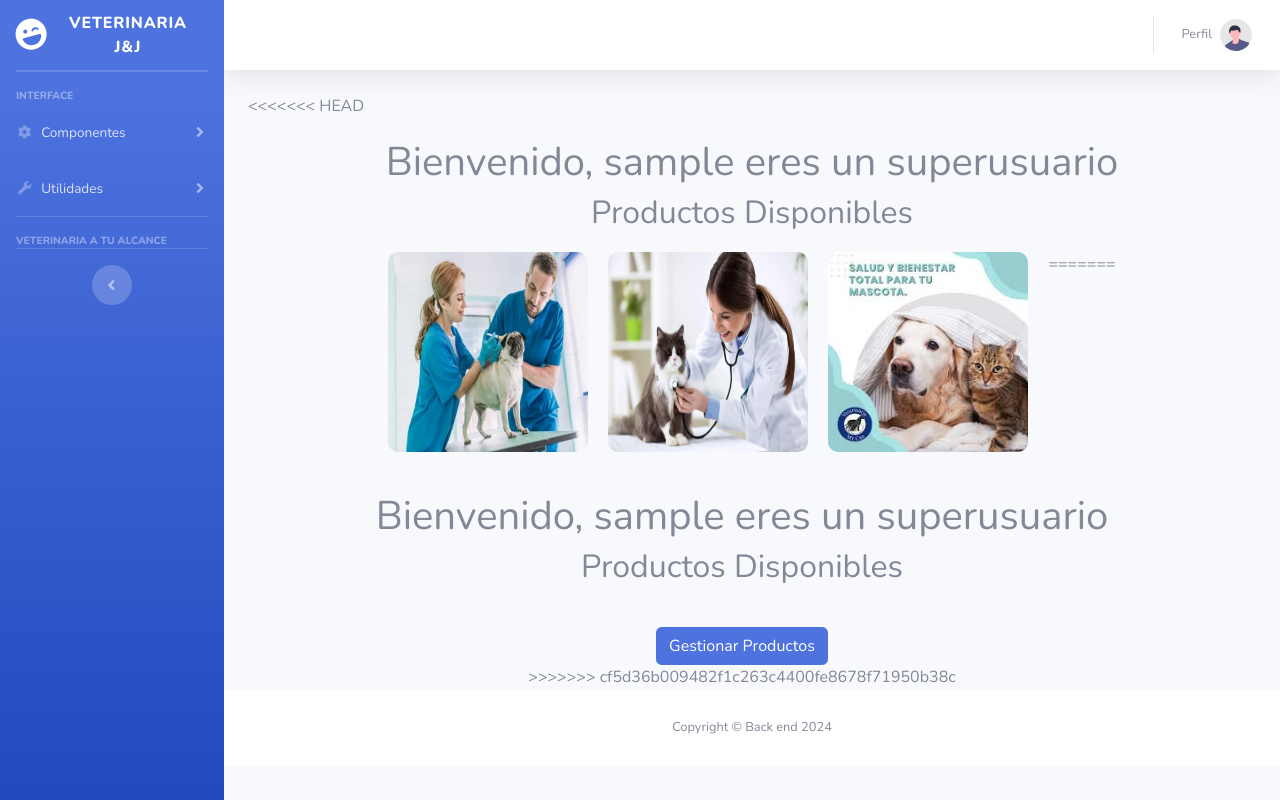
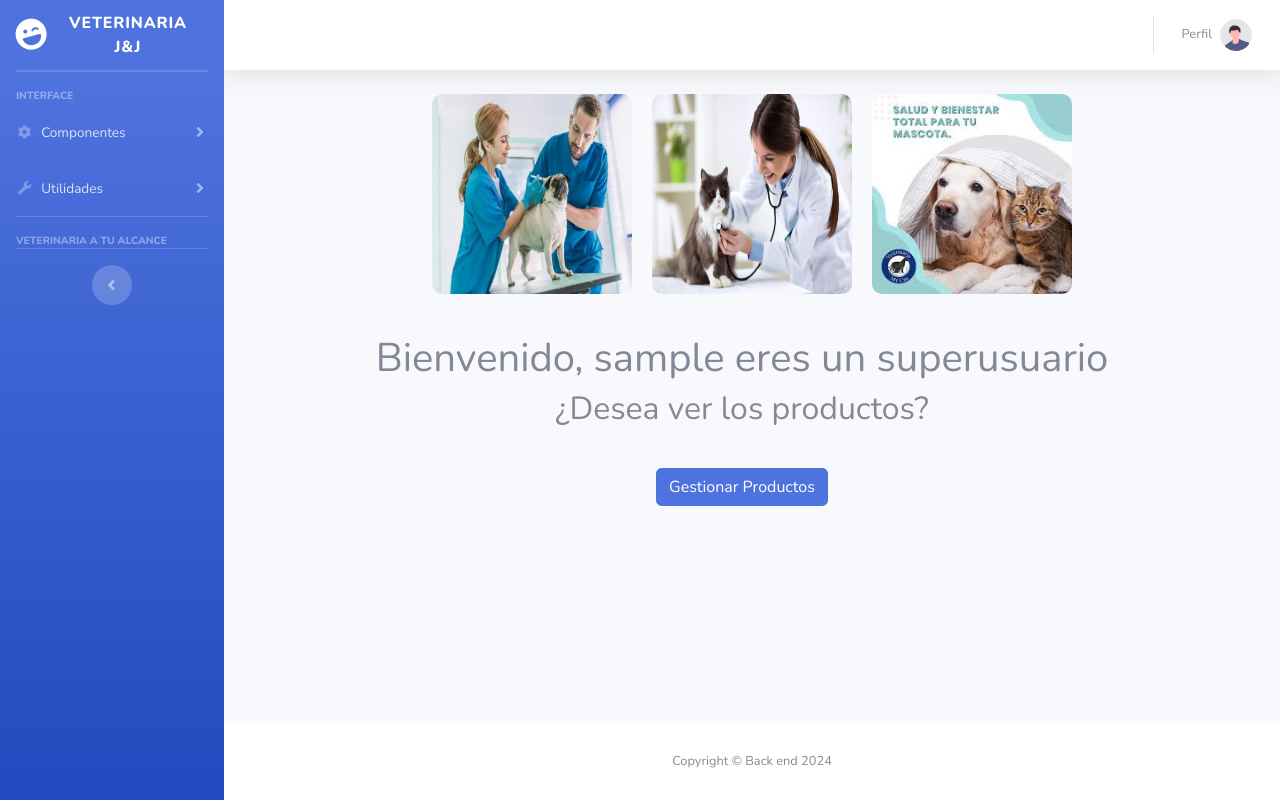
Before and after one commit to Willian10-10/InventarioVeterinariaJ-J, a Django app: page / in a window 1280 px wide. Run offline with Django 5.2, Linux system fonts and the light colour scheme; the visitor is signed in with stand-in values (Sample User, id 1); some libraries are stand-ins or nearby versions.

Commit message:
coreccion index

```diff
--- a/templates/index.html
+++ b/templates/index.html
@@ -6,34 +6,24 @@
 {% endblock %}
 
 {% block contenido %}
-<<<<<<< HEAD
-<div style="text-align: center; margin-top: 20px;">
-    {% if user.is_authenticated %}
-        {% if user.is_superuser %}
-            <h1> Bienvenido, {{ user.username }} eres un superusuario</h1>
-        {% else %}
-            <h1> Bienvenido, {{ user.username }} eres un usuario normal</h1>
-        {% endif %}
-    {% endif %}
 
-    <h2>Productos Disponibles</h2>
 
-    <!-- Sección de imágenes de mascotas para hacer la página más atractiva -->
-    <div style="display: flex; justify-content: center; flex-wrap: wrap; gap: 20px; margin-top: 20px;">
-        <img src="{% static 'img/perro1.jpg' %}" alt="Perro adorable" style="width: 200px; height: auto; border-radius: 10px;">
-        <img src="{% static 'img/gato1.jpg' %}" alt="Gato feliz" style="width: 200px; height: auto; border-radius: 10px;">
-        <img src="{% static 'img/mascota_feliz.jpg' %}" alt="Mascota contenta" style="width: 200px; height: auto; border-radius: 10px;">
-=======
-    <div style="text-align: center; margin-top: 20px;">
+        <!-- Sección de imágenes de mascotas para hacer la página más atractiva -->  <div style="display: flex; justify-content: center; flex-wrap: wrap; gap: 20px; margin-top: 20px;">
+            <img src="{% static 'img/perro1.jpg' %}" alt="Perro adorable" style="width: 200px; height: auto; border-radius: 10px;">
+            <img src="{% static 'img/gato1.jpg' %}" alt="Gato feliz" style="width: 200px; height: auto; border-radius: 10px;">
+            <img src="{% static 'img/mascota_feliz.jpg' %}" alt="Mascota contenta" style="width: 200px; height: auto; border-radius: 10px;">
+
+        <div style="text-align: center; margin-top: 20px;">
+
         {% if user.is_authenticated %}
             {% if user.is_superuser %}
                 <h1>Bienvenido, {{ user.username }} eres un superusuario</h1>
             {% else %}
-                <h1>Bienvenido, {{ user.username }} eres un usuario normal</h1>
+                <h1>Bienvenido doctor, {{ user.username }} </h1>
             {% endif %}
         {% endif %}
 
-        <h2>Productos Disponibles</h2>
+        <h2>¿Desea ver los productos?</h2>
         <div style="display: flex; justify-content: center; flex-wrap: wrap; gap: 20px; margin-top: 20px;">
             {% for producto in productos %}
                 <div style="border: 1px solid #ddd; padding: 10px; width: 200px; text-align: center;">
@@ -47,7 +37,7 @@
         <div style="margin-top: 20px;">
             <a href="{% url 'gestionar_productos' %}" class="btn btn-primary">Gestionar Productos</a>
         </div>
->>>>>>> cf5d36b009482f1c263c4400fe8678f71950b38c
+
     </div>
 
     <div style="display: flex; justify-content: center; flex-wrap: wrap; gap: 20px; margin-top: 20px;">
```
